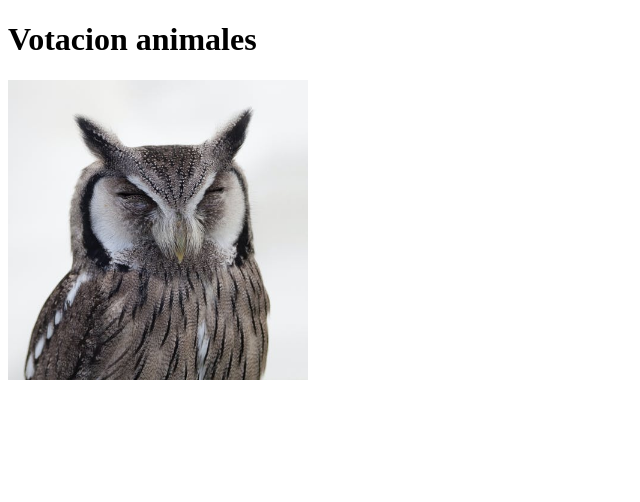
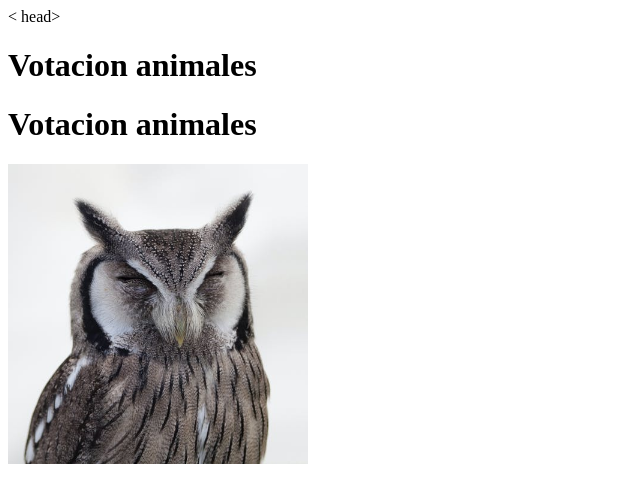
Before and after one commit to AlanSanchez2526/Blenio-Frontend, a plain HTML site: page Proyectos Semana 2/Proyecto 2/index.html in a window 1280 px wide. Shown: the whole page, without its empty margins (0-640 px from the left). Drawn offline with Linux system fonts and the light colour scheme.

Commit message:
Proyecto 2

```diff
--- a/Proyectos Semana 2/Proyecto 2/index.html
+++ b/Proyectos Semana 2/Proyecto 2/index.html
@@ -1,17 +1,23 @@
 <!DOCTYPE html>
 <html lang="en">
-<head>
+
+< head>
     <meta charset="UTF-8">
     <meta name="viewport" content="width=device-width, initial-scale=1.0">
     <title>Votacion Alan</title>
     <link rel="stylesheet" href="./votacion.js">
     </head>
+
     <body>
         <header>
             <h1>Votacion animales</h1>
         </header>
         <div>
+            <header>
+                <h1>Votacion animales</h1>
+            </header>
             <img src="./img/buho.jpg" alt="buho.jpg" width="300px" height="300px">
         </div>
     </body>
+
 </html>
```
Lines whose indentation alone changed are shown as unchanged.
